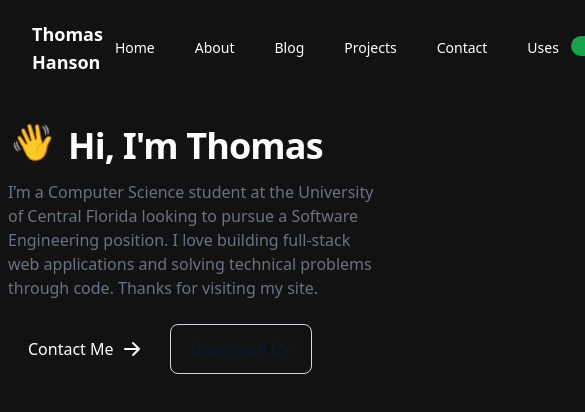
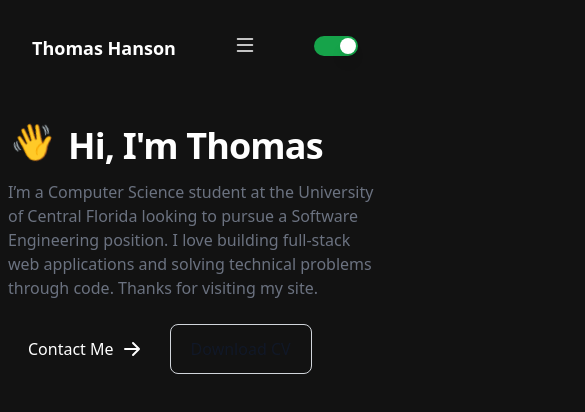
Before and after one commit to ThomasHanson/thanson-dev, a Next.js app: page / in a window 390 px wide. Shown: the top 412 px of the page, 585 px wide, since content can reach past the window. Built offline with nearby package versions, Linux system fonts and the light colour scheme.

Commit message:
Updated alt text for blog/projects. Made nevbar responsive.

```diff
--- a/data/blog/personal-site.mdx
+++ b/data/blog/personal-site.mdx
@@ -2,7 +2,6 @@
 title: "Example Post"
 summary: "This is a summary of the post."
 date: "2023-07-17"
-coverImage: "https://v1.tailwindcss.com/img/card-top.jpg"
 tags:
   - tag1
   - tag2
--- a/src/components/Navbar.tsx
+++ b/src/components/Navbar.tsx
@@ -1,12 +1,19 @@
 import { Switch } from '@headlessui/react';
 import { useTheme } from 'next-themes';
 import Link from 'next/link';
+import { useState } from 'react';
+import { BsList } from 'react-icons/bs';
 
 const Navbar = () => {
   const { theme, setTheme } = useTheme();
+  const [isMenuOpen, setMenuOpen] = useState(false);
 
   function toggleTheme() {
     setTheme(theme === 'dark' ? 'light' : 'dark');
+  }
+
+  function toggleMenu() {
+    setMenuOpen(!isMenuOpen);
   }
 
   return (
@@ -17,7 +24,21 @@ const Navbar = () => {
             <span className="text-lg font-bold">Thomas Hanson</span>
           </Link>
 
-          <div className="flex items-center space-x-4">
+          {/* Hamburger menu */}
+          <div className="md:hidden">
+            <button
+              type="button"
+              className={`text-gray-600 hover:text-gray-900 focus:outline-none focus:text-gray-900 ${
+                theme === 'dark' && 'text-white'
+              }`}
+              onClick={toggleMenu}
+            >
+              <BsList className={`h-6 w-6 ${theme === 'dark' && 'text-white'}`} />
+            </button>
+          </div>
+
+          {/* Nav items */}
+          <div className={`hidden md:flex md:items-center md:space-x-4 ${isMenuOpen ? 'block' : 'hidden'}`}>
             <NavItem href="/">Home</NavItem>
             <NavItem href="/about">About</NavItem>
             <NavItem href="/blog">Blog</NavItem>
@@ -26,10 +47,12 @@ const Navbar = () => {
             <NavItem href="/uses">Uses</NavItem>
           </div>
 
-          <div>
+          {/* Toggle switch */}
+          <div className="flex items-center space-x-4">
+            <div className="md:flex md:items-center md:space-x-4'}">
               <Switch
                 checked={theme === 'dark'}
-              onChange={() => toggleTheme()}
+                onChange={toggleTheme}
                 className={`${
                   theme === 'dark' ? 'bg-green-600' : 'bg-gray-600'
                 } relative inline-flex flex-shrink-0 h-5 w-11 cursor-pointer rounded-full border-2 border-transparent transition-colors duration-200 ease-in-out focus:outline-none focus-visible:ring-2 focus-visible:ring-white focus-visible:ring-opacity-75`}
@@ -45,6 +68,19 @@ const Navbar = () => {
             </div>
           </div>
         </div>
+      </div>
+
+      {/* Responsive menu */}
+      {isMenuOpen && (
+        <div className="md:hidden">
+          <NavItem href="/">Home</NavItem>
+          <NavItem href="/about">About</NavItem>
+          <NavItem href="/blog">Blog</NavItem>
+          <NavItem href="/projects">Projects</NavItem>
+          <NavItem href="/contact">Contact</NavItem>
+          <NavItem href="/uses">Uses</NavItem>
+        </div>
+      )}
     </nav>
   );
 };
@@ -58,7 +94,7 @@ const NavItem = ({ href, children }: NavItemProps) => {
   return (
     <Link
       href={href}
-      className="hover:bg-gray-700 hover:text-white px-3 py-2 rounded-md text-sm font-medium"
+      className="hover:bg-gray-700 hover:text-white px-3 py-2 rounded-md text-sm font-medium block"
     >
       {children}
     </Link>
--- a/src/pages/blog.tsx
+++ b/src/pages/blog.tsx
@@ -26,9 +26,11 @@ export default function Blog({ posts }: BlogProps) {
               {
                 coverImage &&
                 <Image
+                  src={coverImage}
+                  alt={`Cover image for ${title}`}
+                  width="0"
+                  height="0"
                   className="w-full"
-                  src={coverImage}
-                  alt={`Cover letter for ${title}`}
                 />
               }
               <div className="px-6 py-4">
--- a/src/pages/projects.tsx
+++ b/src/pages/projects.tsx
@@ -28,9 +28,9 @@ export default function Projects({ projects }: ProjectProps) {
               {
                 coverImage &&
                 <Image
+                  src={coverImage}
                   className="w-full"
-                  src={coverImage}
-                  alt={`Cover letter for ${title}`}
+                  alt={`Cover image for ${title}`}
                 />
               }
               <div className="px-6 py-4">
```
Also changed, not shown: public/images/blogs/cover-image.jpeg (added). Lines whose indentation alone changed are shown as unchanged.
